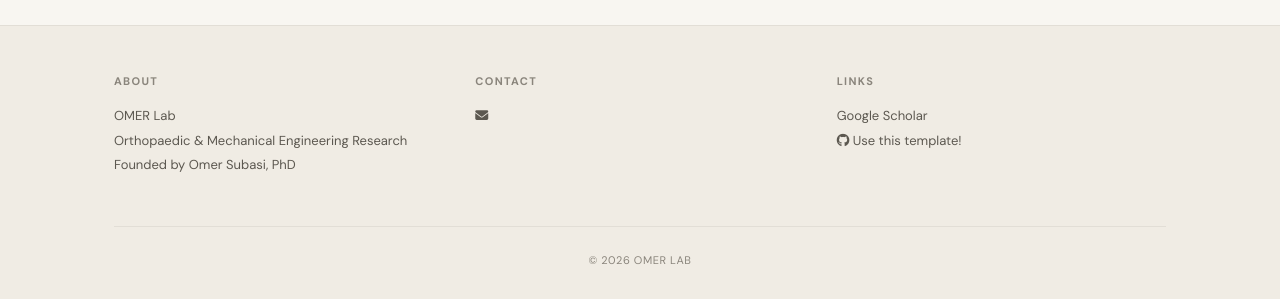
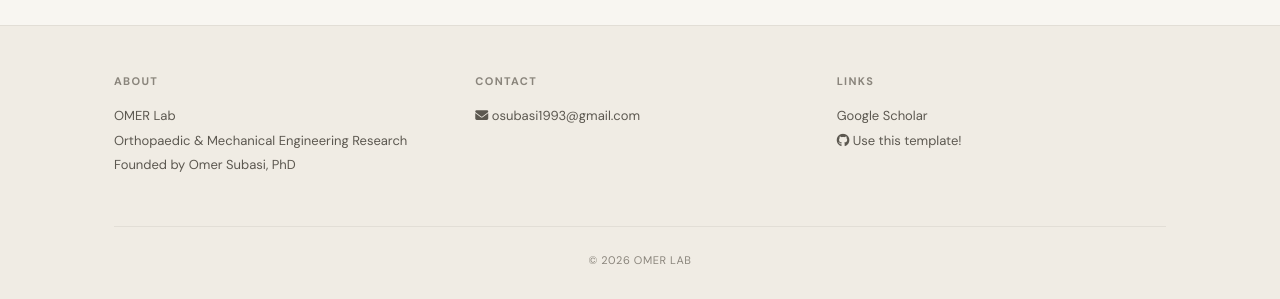
Before and after one commit to osubasi25/osubasi25.github.io, a Jekyll site: the page built from _pages/home.md, in a window 1280 px wide. Shown: the part 950-1249 px from the top of the page. Built offline with Jekyll 4.4.1, drawn with Linux system fonts in a browser that asks for light colours; a style sheet for code colours, icons or effects is not loaded.

Commit message:
Update _config.yml

```diff
--- a/_config.yml
+++ b/_config.yml
@@ -4,7 +4,7 @@
 name: "OMER Lab"
 title: "Orthopaedic & Mechanical Engineering Research"
 institution: "Founded by Omer Subasi, PhD"
-email: ""
+email: "osubasi1993@gmail.com"
 photo: profil.png
 
 # ============================================================
```
